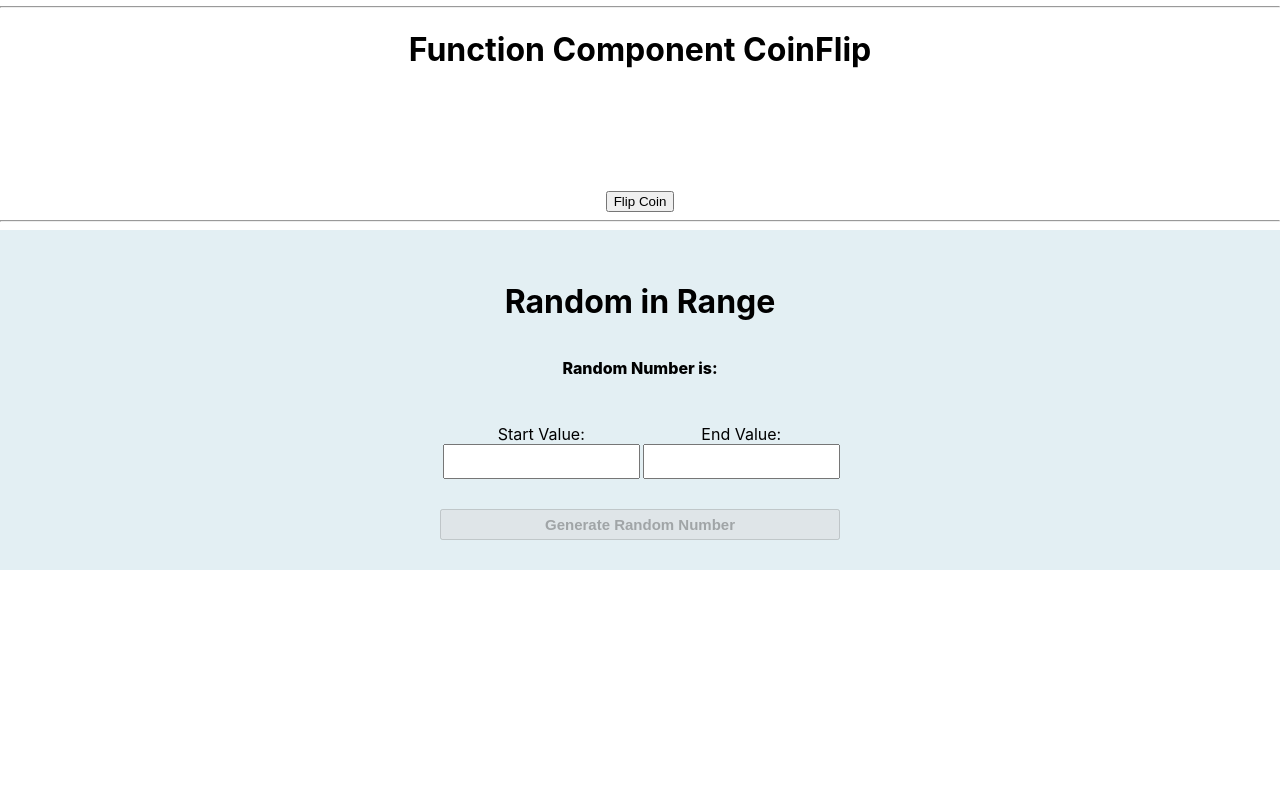
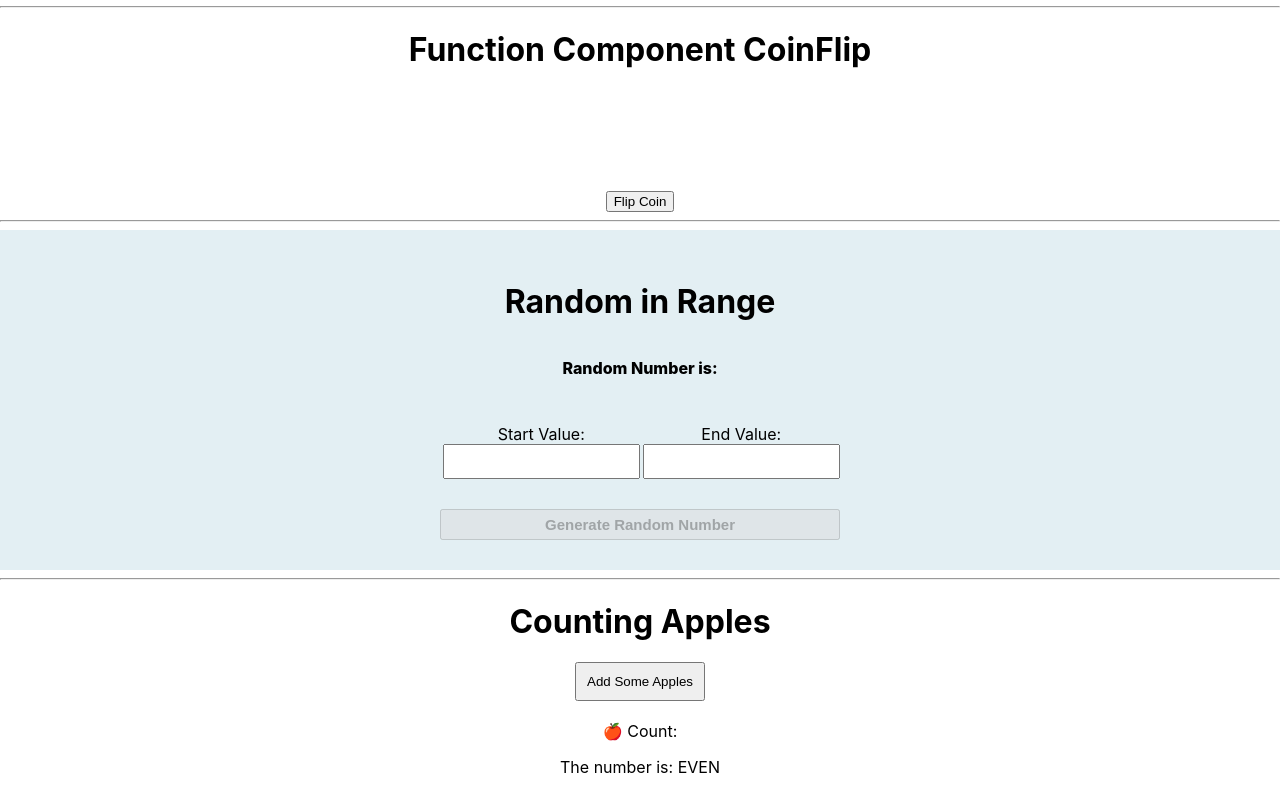
Before and after one commit to annamolaohein/proj-1-coinflip, a React (Create React App) app: page / in a window 1280 px wide. Shown: the part 266-1059 px from the top of the page. Before the commit the page ends 836 px from the top, so only its background shows below. Built offline with nearby package versions, Linux system fonts and the light colour scheme.

Commit message:
Count Apples

```diff
--- a/src/component/CoinFlip.css
+++ b/src/component/CoinFlip.css
@@ -58,3 +58,8 @@
     font-size: 15px;
     cursor: pointer;
 }
+/* Count Apple */
+.CountApple button{
+  margin-bottom: 20px;
+  padding: 10px 10px;
+}
--- /dev/null
+++ b/src/component/Count_Apple.js
@@ -0,0 +1,31 @@
+import React, { useState, useEffect } from 'react'
+import "./CoinFlip.css";
+
+export const Count_Apple = () => {
+    const counter = React.useRef(0);
+    const [countApple, setCountApple] = useState("");
+    const Add = () => {
+        counter.current = counter.current + 1;
+        // setCountApple(counter.current);
+        setCountApple(Math.floor(Math.random() * counter.current));
+    }
+    const isEven = useEffect(() => {
+        console.log("countApple", countApple)
+    }, [countApple]);
+    return (
+        <div className='CountApple'>
+            <h1>Counting Apples</h1>
+            <button
+                onClick={Add}>
+                Add Some Apples
+            </button>
+            <div className='count'>
+                <label>🍎 Count: {countApple}</label>
+            </div>
+            <div>
+                <p>The number is: {countApple % 2 == 0 ? "EVEN" : "ODD"}</p>
+            </div>
+        </div>
+    )
+
+}
--- a/src/component/Random.js
+++ b/src/component/Random.js
@@ -1,5 +1,5 @@
 import React, { useState } from 'react'
-import "./CoinFlip";
+import "./CoinFlip.css";
 
 export const Random = () => {
     const [minVal, setMinVal] = useState();
--- a/src/pages/HomePage.js
+++ b/src/pages/HomePage.js
@@ -1,4 +1,5 @@
 import React from "react";
+import { Count_Apple } from "../component/Count_Apple";
 import { ClassCoinFlip } from "../component/ClassCoinFlip";
 import { CoinFlip } from "../component/CoinFlip";
 import { Random } from "../component/Random";
@@ -12,6 +13,8 @@ export const HomePage = () => {
       <CoinFlip />
       <hr/>
       <Random/>
+      <hr/>
+      <Count_Apple/>
     </div>
   );
 };
```
